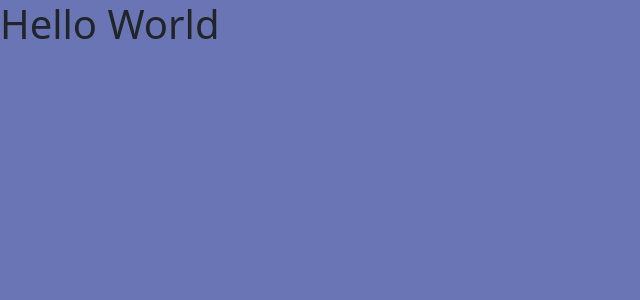
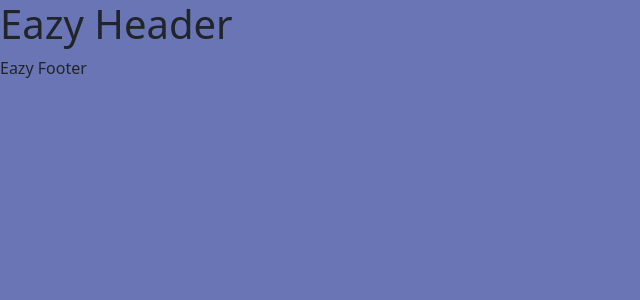
Before and after one commit to dpi627/HexVueHw03, a Vue app: page / in a window 1280 px wide. Shown: the top 300 px of the page, without its empty margins (0-640 px from the left). Built offline with nearby package versions, Linux system fonts and the light colour scheme.

Commit message:
feat: 新增 EazySample.vue 組件並更新 main.js 引入

```diff
--- /dev/null
+++ b/src/EazySample.vue
@@ -0,0 +1,13 @@
+<template>
+  <header class="header">
+    <h1>Eazy Header</h1>
+  </header>
+  <div class="row">
+    <div class="col-4"></div>
+    <div class="col-4"></div>
+    <div class="col-4"></div>
+  </div>
+  <footer class="footer">
+    Eazy Footer
+  </footer>
+</template>
--- a/src/main.js
+++ b/src/main.js
@@ -5,7 +5,7 @@ import 'bootstrap/dist/js/bootstrap.bundle.min.js'
 import { createApp } from 'vue'
 import { createPinia } from 'pinia'
 
-import App from './AppHw3.vue'
+import App from './EazySample.vue'
 import router from './router'
 
 const app = createApp(App)
```
